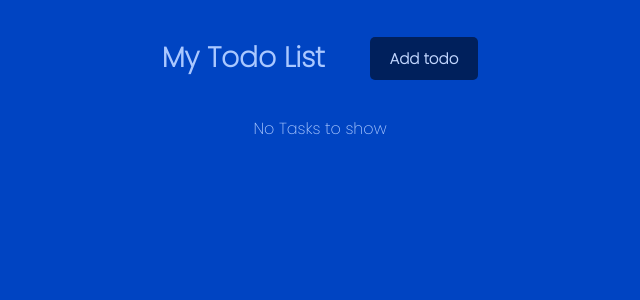
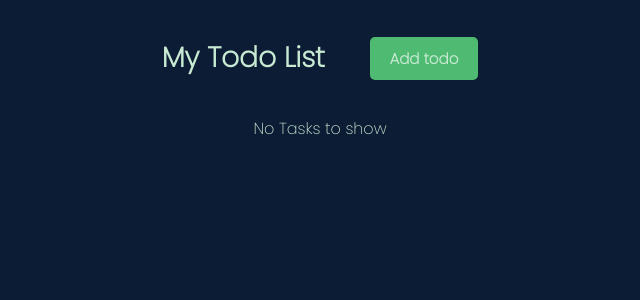
Before and after one commit to andrewneilclarke/todo-list-react, a React (Create React App) app: page / in a window 1280 px wide. Shown: the top 300 px of the page, without its empty margins (320-960 px from the left). Built offline with nearby package versions, Linux system fonts and the light colour scheme; no server answers; the database is empty.

Commit message:
added delete from firestore

```diff
--- a/src/App.js
+++ b/src/App.js
@@ -71,7 +71,14 @@ function App() {
 
   const deleteTask = (id) => {
     setStories(stories.filter(story => story.id !== id))
+    projectFirestore.collection('tasks').onSnapshot((snap) => {
+      snap.forEach(doc => {
+        doc.data().id === id && doc.ref.delete();
+      })
+    }
+    )
   }
+
   const clearInputs = () => {
     setEmail('');
     setPassword('');
@@ -138,11 +145,11 @@ function App() {
   return (
     <div className="App container">
       <Header user={user} handleLogout={handleLogout} onAdd={() => setAddStory(!showAddStory)} showAdd={showAddStory} />
+      {showAddStory && <AddForm onAdd={addStory} stories={stories} />}
       {stories.length > 0 ? (<Card stories={stories} onToggle={toggleCard} onDelete={deleteTask} />) : (
         <div className="empty-list">No Tasks to show </div>)}
       {/* {stories && <Tasks stories={stories} />} */}
       {/* {!user && <Login />} */}
-      {/* {showAddStory && <AddForm onAdd={addStory} stories={stories} />} */}
     </div>
   );
 }
--- a/src/hooks/useFirestore.js
+++ b/src/hooks/useFirestore.js
@@ -10,6 +10,7 @@ const useFirestore = (collection) => {
             .onSnapshot((snap) => {
                 let documents = [];
                 snap.forEach((doc) => {
+                    console.log(doc.data())
                     documents.push({ ...doc.data(), id: doc.id });
                     doc.data();
                 });
--- a/src/index.css
+++ b/src/index.css
@@ -1,11 +1,14 @@
 @import url('https://fonts.googleapis.com/css2?family=Poppins:ital,wght@0,200;1,500&display=swap');
 :root {
-  --color-light: rgb(170, 200, 255);
-  --color-lighter: rgb(225, 227, 255);
+
+  --color-dark: hsl(218, 61%, 13%);
+  --color-green: hsl(139, 44%, 52%);
+  --color-green-text: hsl(139, 44%, 85%);
+
 }
 
 body {
-  background-color: hsla(219, 100%, 38%, 1);
+  background-color: var(--color-dark);
   margin: 0;
   font-family: 'Poppins', sans-serif;
   -webkit-font-smoothing: antialiased;
@@ -43,7 +46,7 @@ p   {
   margin: auto;
 }
 .header h4 {
-  color: var(--color-light)
+  color: var(--color-green-text);
 }
 
 .card {
@@ -61,6 +64,7 @@ p   {
   display: flex;
   align-items: center;
   font-size: large;
+  color: var(--color-green-text);
 }
 
 .App {
@@ -68,7 +72,7 @@ p   {
 }
 
 .btn {
-  background-color: hsla(219, 100%, 18%, 1);
+  background-color: var(--color-green);
   display: flex;
   border: none;
   padding: 10px 20px;
@@ -80,7 +84,8 @@ p   {
   font-weight: bold;
   margin-left: 3em;
   text-align: center;
-  color: hsla(219, 100%, 88%, 1);
+  max-width: 18rem;
+  color: var(--color-green-text);
 }
 
 .btn:hover {
@@ -99,10 +104,14 @@ p   {
 }
 
 .add-form {
+  margin: auto;
+  display: flex;
+  flex-direction: column;
   margin-bottom: 40px;
   max-width: 50vw;
-  align-content: center;
+  align-items: center;
   justify-content: center;
+  text-align: center;
 
 }
 .form-control {
@@ -116,7 +125,7 @@ p   {
 }
 
 .form-control input {
-  width: 95%;
+  max-width: 18rem;
   height: 30px;
   margin: 5px;
   padding: 3px 7px;
@@ -124,5 +133,5 @@ p   {
 }
 
 .empty-list {
-  color: var(--color-light);
+  color: var(--color-green-text);
 }
```
